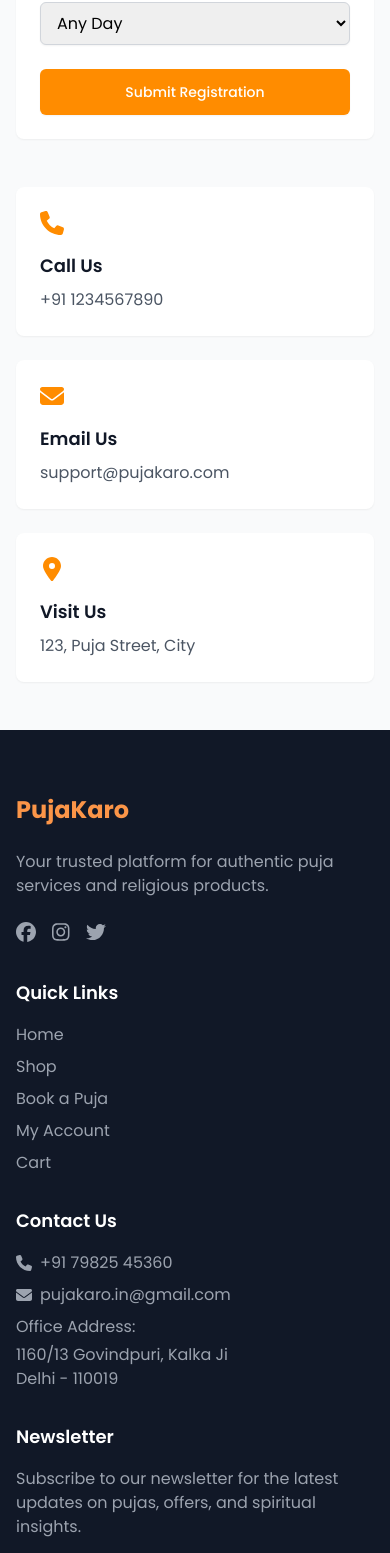
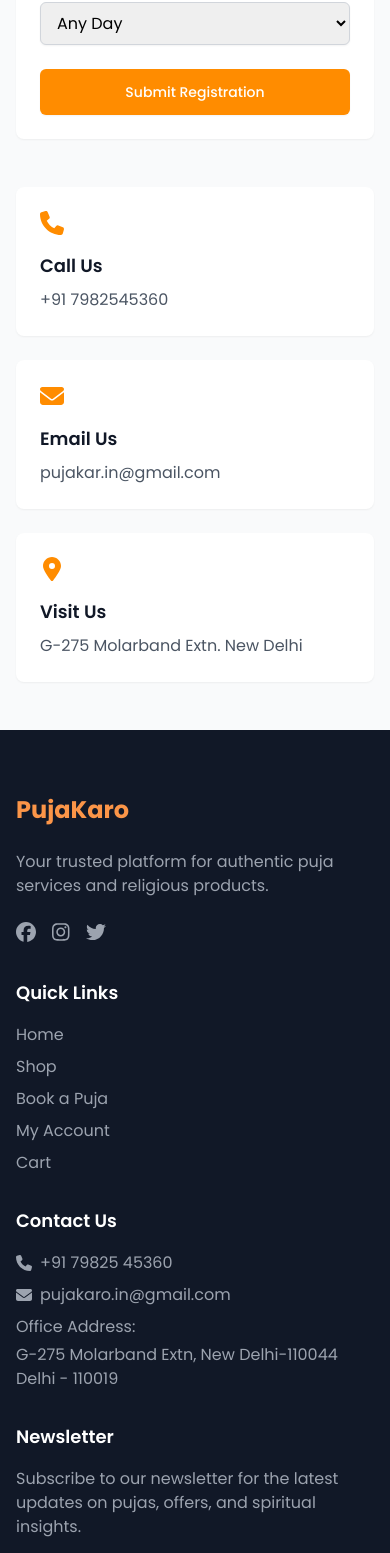
Before and after one commit to PujaKaro/frontend-vercel, a React (Vite) app: page /prashad-services in a window 390 px wide. Shown: the part 2698-4251 px from the top of the page. Built offline with nearby package versions, Linux system fonts and the light colour scheme.

Commit message:
Update contact information in Footer and PrashadServices components; modify address, phone number, and email details.

```diff
--- a/src/components/Footer.jsx
+++ b/src/components/Footer.jsx
@@ -68,7 +68,7 @@
                 </li>
                 <li className="mt-4">
                   <p className="text-gray-400 mb-1">Office Address:</p>
-                  <p className="text-gray-400">1160/13 Govindpuri, Kalka Ji<br />Delhi - 110019</p>
+                  <p className="text-gray-400">G-275 Molarband Extn, New Delhi-110044<br />Delhi - 110019</p>
                 </li>
               </ul>
             </div>
--- a/src/pages/PrashadServices.jsx
+++ b/src/pages/PrashadServices.jsx
@@ -234,17 +234,17 @@
           <div className="bg-white p-6 rounded-lg shadow-sm">
             <FontAwesomeIcon icon={faPhone} className="h-6 w-6 text-[#FF8C00] mb-3" />
             <h3 className="text-lg font-semibold text-gray-900 mb-2">Call Us</h3>
-            <p className="text-gray-600">+91 1234567890</p>
+            <p className="text-gray-600">+91 7982545360</p>
           </div>
           <div className="bg-white p-6 rounded-lg shadow-sm">
             <FontAwesomeIcon icon={faEnvelope} className="h-6 w-6 text-[#FF8C00] mb-3" />
             <h3 className="text-lg font-semibold text-gray-900 mb-2">Email Us</h3>
-            <p className="text-gray-600">support@pujakaro.com</p>
+            <p className="text-gray-600">pujakar.in@gmail.com</p>
           </div>
           <div className="bg-white p-6 rounded-lg shadow-sm">
             <FontAwesomeIcon icon={faMapMarkerAlt} className="h-6 w-6 text-[#FF8C00] mb-3" />
             <h3 className="text-lg font-semibold text-gray-900 mb-2">Visit Us</h3>
-            <p className="text-gray-600">123, Puja Street, City</p>
+            <p className="text-gray-600">G-275 Molarband Extn. New Delhi</p>
           </div>
         </div>
       </div>
```
